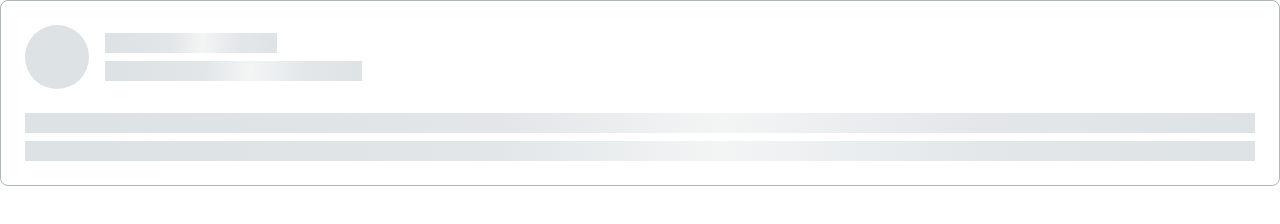
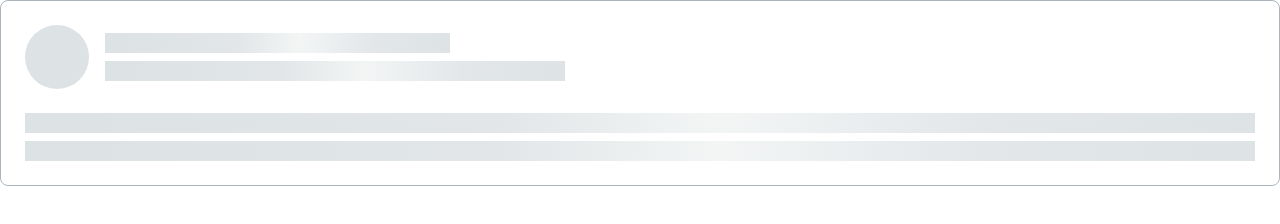
Before and after one commit to js-tasks-ru/htmlcss-20211021_polina36, a website: page 04-lection2/02-skeleton/index.html in a window 1280 px wide. Drawn offline with Linux system fonts and the light colour scheme.

Commit message:
fix for the skeleton component

```diff
--- a/04-lection2/02-skeleton/skeleton.css
+++ b/04-lection2/02-skeleton/skeleton.css
@@ -13,15 +13,17 @@
 }
 
 .skeleton__name {
-    width: 100%;
+    display: flex;
+    flex-direction: column;
+    flex-grow: 1;
 }
 
 .skeleton__name > .skeleton__text-line:first-child {
-    max-width: 172px;
+    max-width: 30%;
 }
 
 .skeleton__name > .skeleton__text-line:last-child {
-    max-width: 257px;
+    max-width: 40%;
     margin-bottom: 0;
 }
 
```
